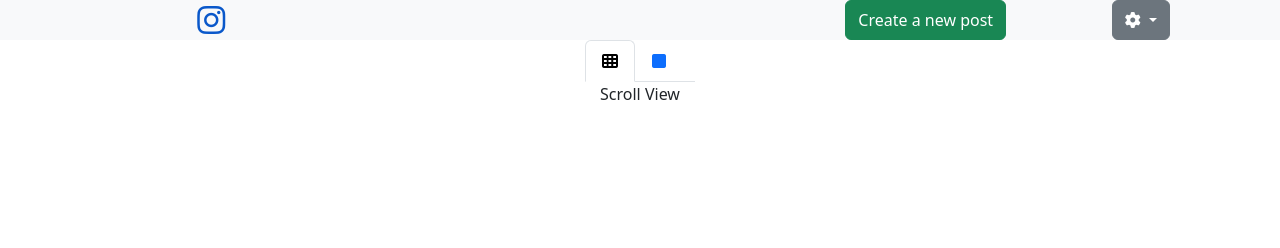
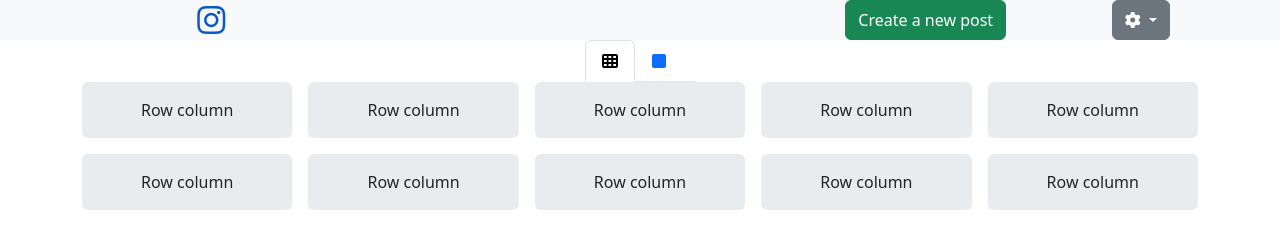
Before and after one commit to 4GeeksAcademy/ccdune-pt-80-bootstrap-insta-post, a plain HTML site: page index.html in a window 1280 px wide. Drawn offline with nearby package versions, Linux system fonts and the light colour scheme.

Commit message:
fixed the show active tabs, now they finally work!

```diff
--- a/index.html
+++ b/index.html
@@ -91,11 +91,11 @@
 
        <!-- Here we have two layouts for our code to go in, one for the photos one for the scroll pane-->
        <div class="tab-content" id="myTabContent">
-        <div class="tab-pane fade" id="grid-view-tab-pane" role="tabpanel" aria-labelledby="grid-view-tab" tabindex="0">
+        <div class="tab-pane fade show active" id="grid-view-tab-pane" role="tabpanel" aria-labelledby="grid-view-tab" tabindex="0">
           <!-- Here is the body of the photo layout-->
-<div class="container text-center">
-<div class="row row-cols-2 row-cols-lg-5 g-2 g-lg-3">
-<div class="col">
+            <div class="container text-center">
+            <div class="row row-cols-2 row-cols-lg-5 g-2 g-lg-3">
+            <div class="col">
   <div class="p-3  bg-body-secondary rounded-2">Row column</div>
 </div>
 <div class="col">
@@ -128,15 +128,12 @@
 </div>
 </div>
 </div>
-        <div class="tab-pane fade show active" id="scroll-view-tab-pane" role="tabpanel" aria-labelledby="scroll-view-tab" tabindex="0">
+        <div class="tab-pane fade" id="scroll-view-tab-pane" role="tabpanel" aria-labelledby="scroll-view-tab" tabindex="0">
           <div class="container text-center">
           Scroll View
           </div>
         </div>
 
       </div>
-
-
-
 </body>
 </html>
```
